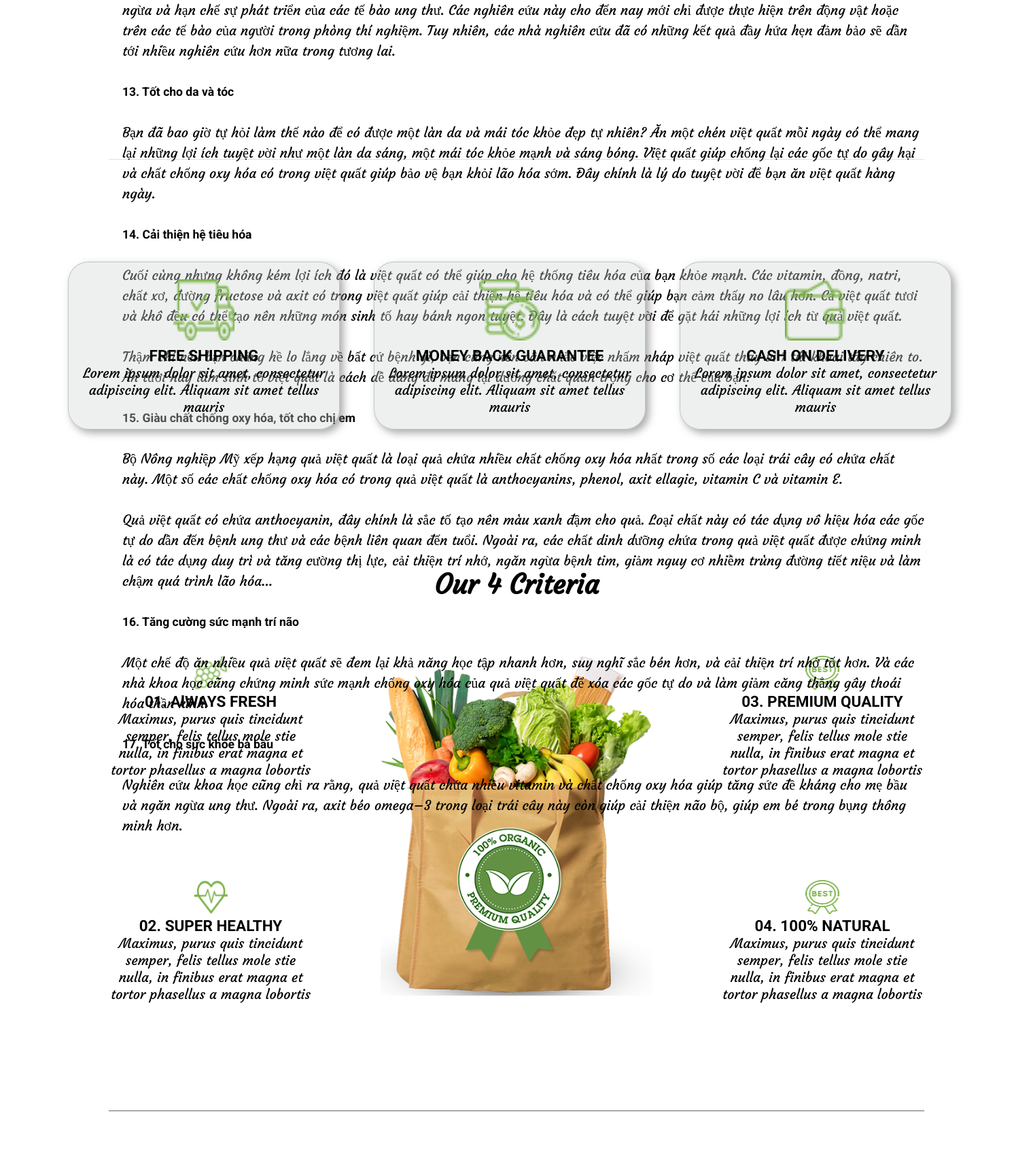
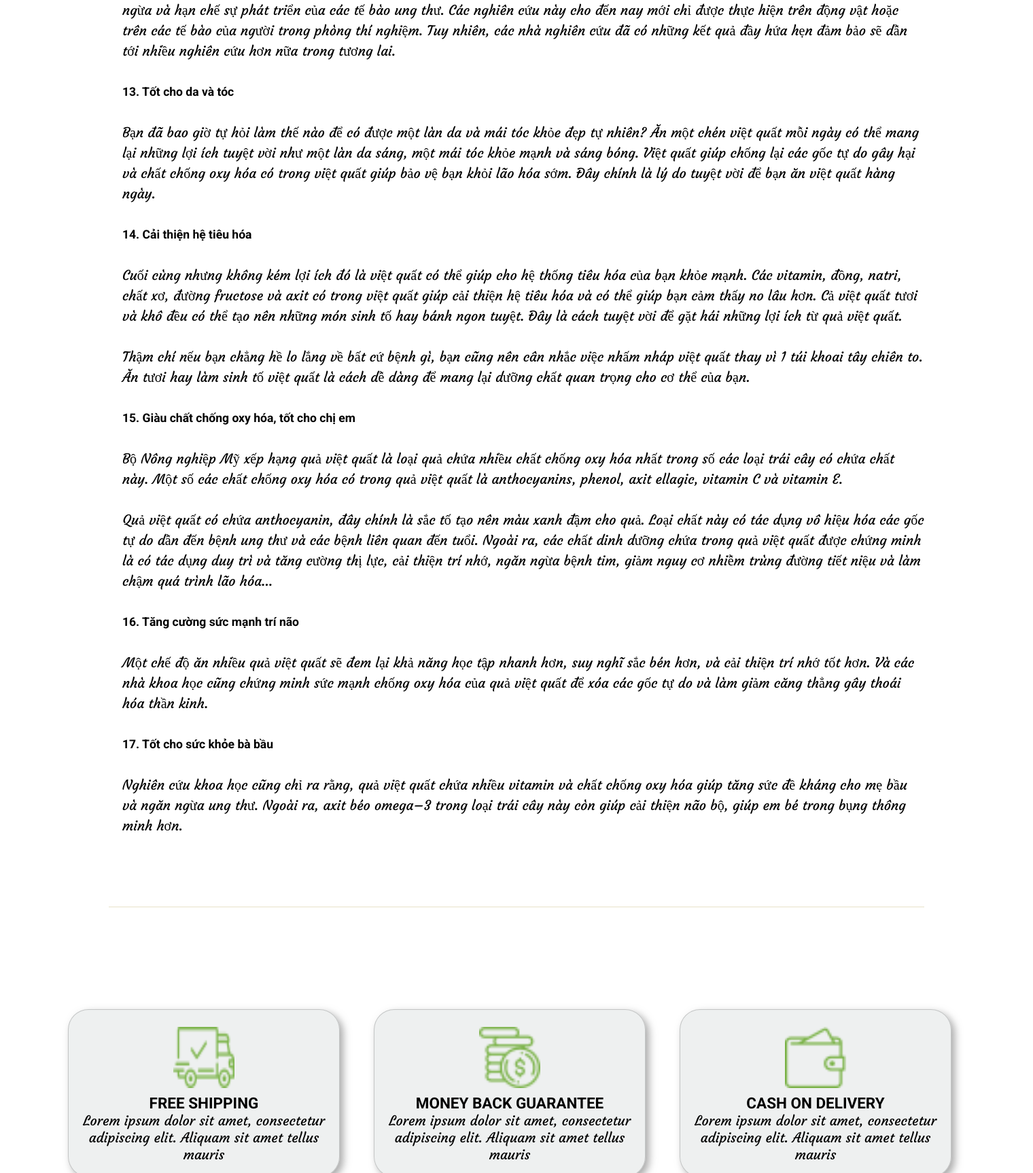
Before and after one commit to ttduong95/TEAM_03_TH2110E, a PHP site: page /Blog1.html in a window 1520 px wide. Shown: the part 4249-5975 px from the top of the page at 68% size. Run offline with PHP 8.4, Linux system fonts and the light colour scheme; some libraries are stand-ins or nearby versions; some web fonts are replaced.

Commit message:
Update Blog1.css

```diff
--- a/CSS/Blog1.css
+++ b/CSS/Blog1.css
@@ -118,7 +118,7 @@
     position: relative;
     margin: 50px auto;
     padding-left: 20px;
-    height: 4200px;
+    height: 5300px;
     border-bottom: 1px solid #e8e2c8;
     text-align: justify-all;
     font-weight: lighter;
```
